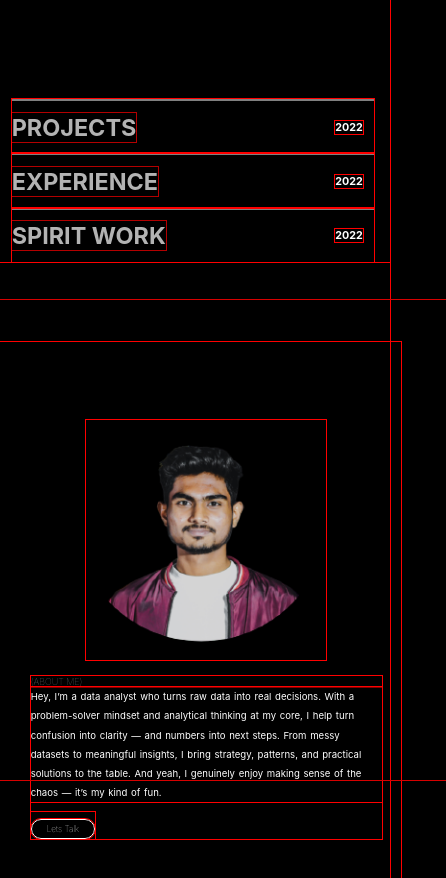
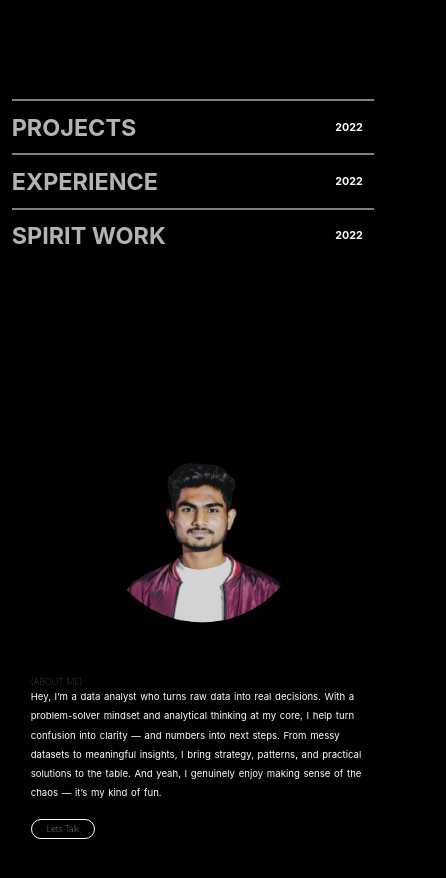
Before and after one commit to omkarpunjapwar/Portfolio, a plain HTML site: page index.html in a window 390 px wide. Shown: the part 873-1751 px from the top of the page, 446 px wide, since content can reach past the window. Drawn offline with nearby package versions, Linux system fonts and the light colour scheme; a script that the page names is missing.

Commit message:
improved responsivness

```diff
--- a/media_queries.css
+++ b/media_queries.css
@@ -1,9 +1,7 @@
 /* This css is for responsiveness */
 
-@media (max-width: 800px) {
-  * {
-    outline: 1px solid red;
-  }
+@media (max-width: 600px) {
+
   .FollowUpCircle {
     display: none;
   }
@@ -88,6 +86,7 @@
   .imgdiv img {
     width: 30em;
     position: absolute;
+    max-width: 100%;
   }
 
   .textabout {
--- a/style.css
+++ b/style.css
@@ -2,6 +2,7 @@
   padding: 0;
   margin: 0;
 }
+
 body {
   background: #000;
 }
@@ -79,7 +80,6 @@ body {
   position: absolute;
 }
 
-
 .visibleme {
   visibility: visible;
   width: 100vw;
@@ -100,7 +100,6 @@ body {
   list-style-type: none;
   position: absolute;
   transition: visibility 1s ease-out;
-
 }
 
 .ultop a {
@@ -115,7 +114,6 @@ body {
 
 .hidemenu {
   visibility: hidden;
-
 }
 
 .header1 h4 {
@@ -228,7 +226,7 @@ body {
 }
 
 .footer1 a:hover img,
-.footer1 a:active img{
+.footer1 a:active img {
   rotate: 0deg;
 }
 
@@ -317,6 +315,7 @@ body {
 
 .imgdiv img {
   filter: brightness(80%) contrast(115%);
+  max-width: 100%;
 }
 
 .textabout {
@@ -378,7 +377,7 @@ body {
   transition: rotate 0.1s ease-in;
 }
 
-.linkchannel a:hover img ,
+.linkchannel a:hover img,
 .linkchannel a:active img {
   rotate: 0deg;
 }
```
